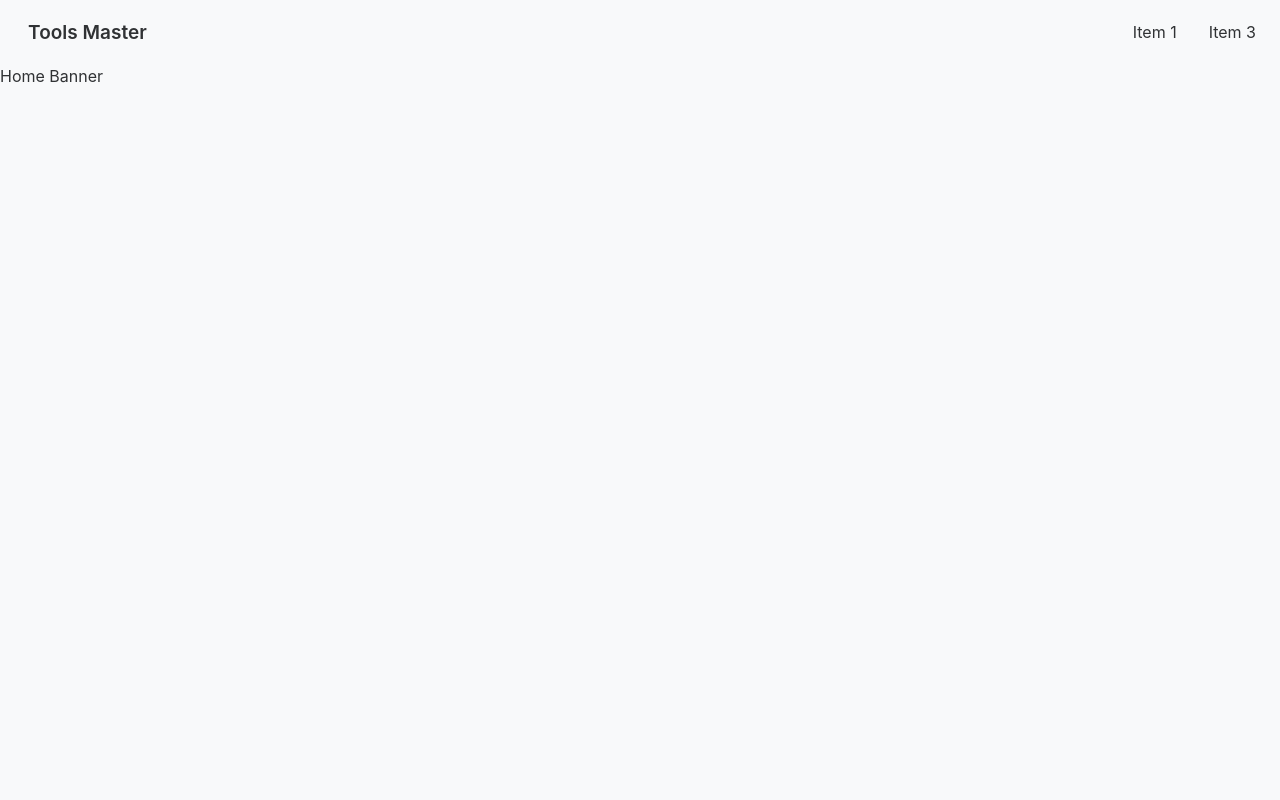
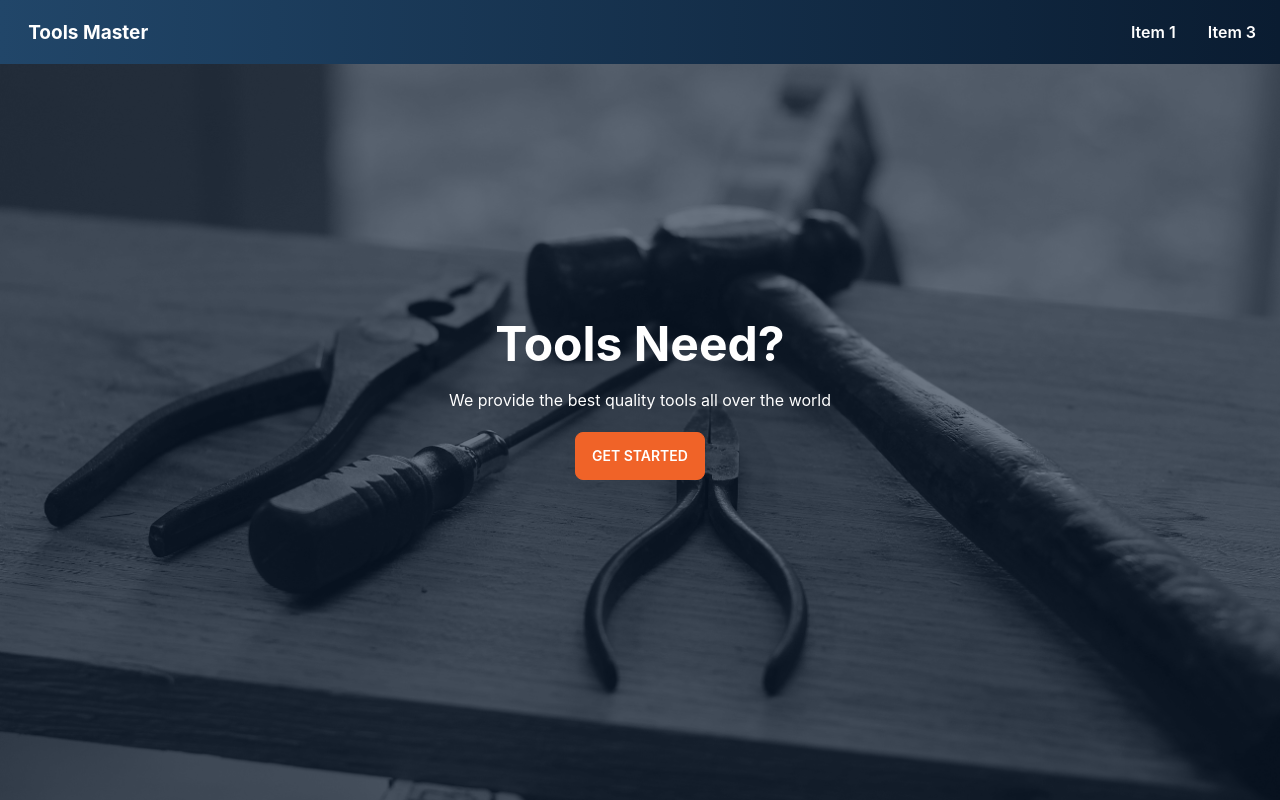
Before and after one commit to SakibAhamedKhan/tools-master-client, a React (Create React App) app: page / in a window 1280 px wide. Built offline with nearby package versions, Linux system fonts and the light colour scheme.

Commit message:
Home Banner added

```diff
--- a/src/Pages/Home/HomeBanner.js
+++ b/src/Pages/Home/HomeBanner.js
@@ -1,9 +1,18 @@
 import React from 'react';
+import banner1 from '../../Assets/images/banner1.jpg';
+import banner2 from '../../Assets/images/banner2.jpg';
 
 const HomeBanner = () => {
 	return (
-		<div>
-			<h2>Home Banner</h2>
+		<div class="hero min-h-screen" style={{backgroundImage: `url(${banner2})`}}>
+			<div class="hero-overlay bg-opacity-60"></div>
+			<div class="hero-content text-center text-neutral-content">
+				<div class="max-w-md">
+					<h1 class="mb-5 text-5xl font-bold text-white">Tools Need?</h1>
+					<p class="mb-5 text-white">We provide the best quality tools all over the world</p>
+					<button class="btn btn-primary text-white">Get Started</button>
+				</div>
+			</div>
 		</div>
 	);
 };
--- a/src/Pages/Home/NavBar.js
+++ b/src/Pages/Home/NavBar.js
@@ -2,23 +2,23 @@ import React from 'react';
 
 const NavBar = () => {
 	const menuItems = <>
-		<li><a>Item 1</a></li>
-		<li><a>Item 3</a></li>
+		<li className='text-white font-semibold'><a>Item 1</a></li>
+		<li className='text-white font-semibold'><a>Item 3</a></li>
 	</>
 	return (
-		<div class="navbar bg-base-100">
+		<div class="navbar bg-gradient-to-r from-accent to-neutral fixed z-10">
 			<div class="navbar-start">
 				<div class="dropdown">
 				<label tabindex="0" class="btn btn-ghost lg:hidden">
-					<svg xmlns="http://www.w3.org/2000/svg" class="h-5 w-5" fill="none" viewBox="0 0 24 24" stroke="currentColor"><path stroke-linecap="round" stroke-linejoin="round" stroke-width="2" d="M4 6h16M4 12h8m-8 6h16" /></svg>
+					<svg xmlns="http://www.w3.org/2000/svg" class="h-5 w-5" fill="none" viewBox="0 0 24 24" stroke="currentColor"><path stroke-linecap="round" stroke-linejoin="round" stroke-width="2" d="M4 6h16M4 12h8m-8 6h16" className='text-white'/></svg>
 				</label>
-				<ul tabindex="0" class="menu menu-compact dropdown-content mt-3 p-2 shadow bg-base-100 rounded-box w-52">
+				<ul tabindex="0" class="menu menu-compact dropdown-content mt-3 p-2 shadow bg-accent w-52">
 					{
 						menuItems
 					}
 				</ul>
 				</div>
-				<a class="btn btn-ghost normal-case text-xl hidden lg:flex">Tools Master</a>
+				<a class="btn btn-ghost normal-case text-xl hidden lg:flex  text-white font-bold">Tools Master</a>
 			</div>
 			<div class="navbar-end hidden lg:flex">
 				<ul class="menu menu-horizontal p-0">
@@ -28,7 +28,7 @@ const NavBar = () => {
 				</ul>
 			</div>
 			<div className='navbar-end lg:hidden'>
-				<a class="btn btn-ghost normal-case text-xl">Tools Master</a>
+				<a class="btn btn-ghost normal-case text-xl text-white font-bold">Tools Master</a>
 			</div>
 
 		</div>
```
Also changed, not shown: src/Assets/images/banner2.jpg (added), 1 other file (tests, documents, lock files or other folders).
